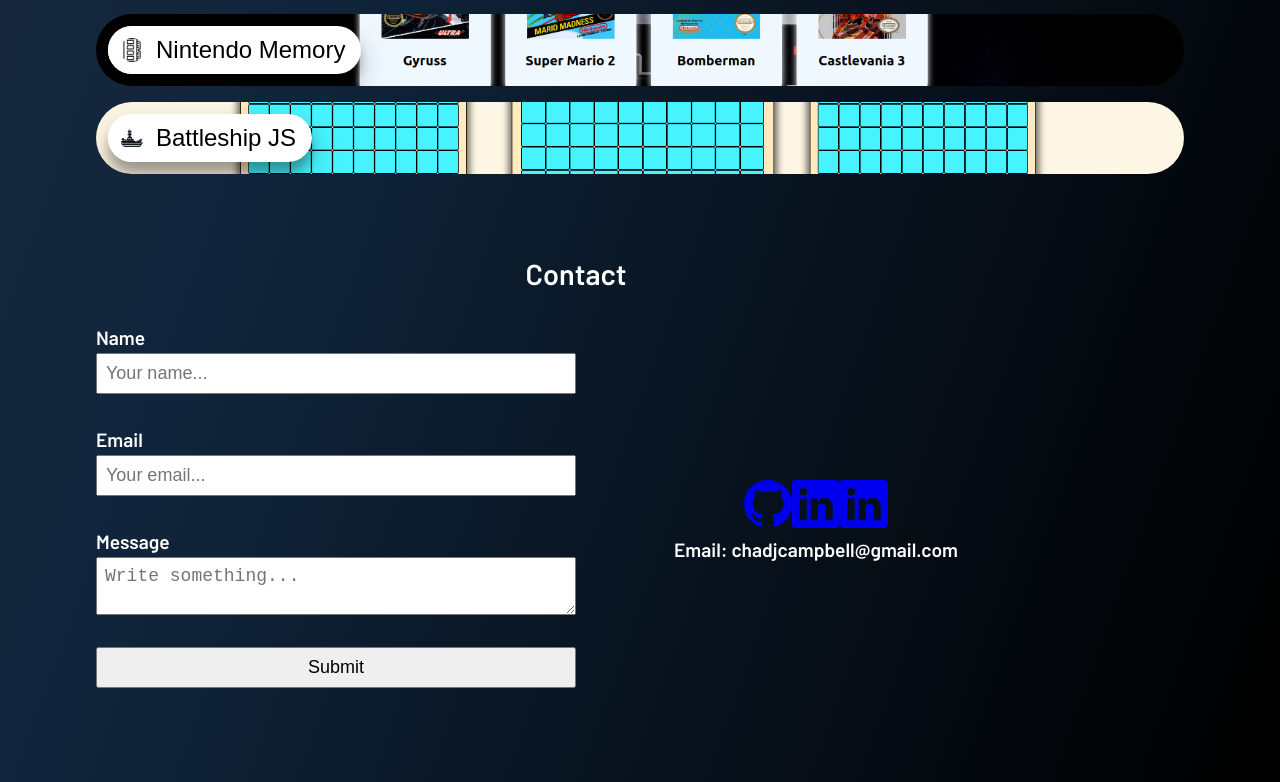
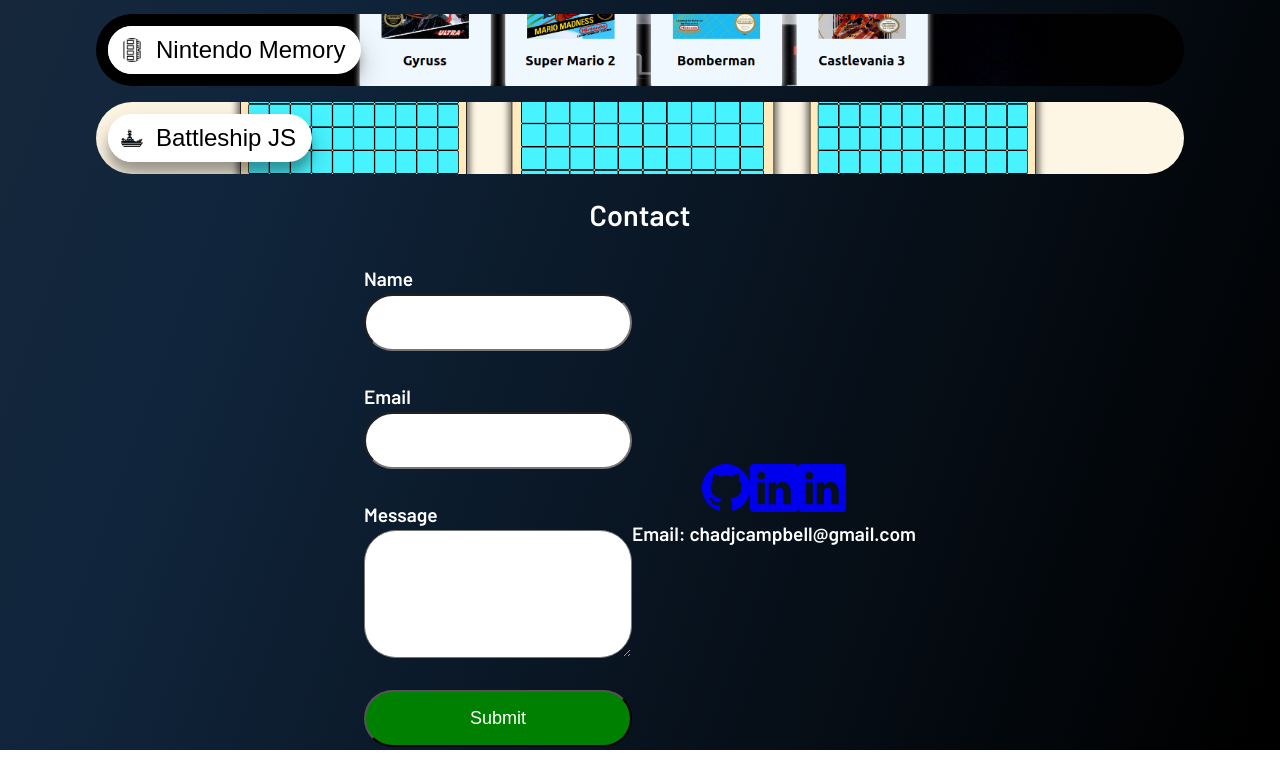
Before and after one commit to chadjcampbell/my-portfolio, a React (Vite) app: page / in a window 1280 px wide. Shown: the part 2863-3645 px from the top of the page. After the commit the page ends 3613 px from the top, so only its background shows below. Built offline with nearby package versions, Linux system fonts and the light colour scheme.

Commit message:
change contact from footer to section

```diff
--- a/src/App.tsx
+++ b/src/App.tsx
@@ -15,8 +15,8 @@
         <About />
         <Skills />
         <Projects />
+        <Contact />
       </main>
-      <Contact />
     </div>
   );
 }
--- a/src/components/contact/Contact.tsx
+++ b/src/components/contact/Contact.tsx
@@ -3,26 +3,17 @@
 
 export const Contact = () => {
   return (
-    <footer className={styles.footer}>
+    <section className={styles.section}>
       <h2>Contact</h2>
-      <section className={styles.section}>
+      <div className={styles.wrapper}>
         <form className={styles.form} action="">
           <label htmlFor="name">Name</label>
-          <input type="text" id="name" name="name" placeholder="Your name..." />
+          <input type="text" id="name" name="name" />
           <label htmlFor="email">Email</label>
-          <input
-            type="text"
-            id="email"
-            name="email"
-            placeholder="Your email..."
-          />
+          <input type="text" id="email" name="email" />
           <label htmlFor="subject">Message</label>
-          <textarea
-            id="message"
-            name="message"
-            placeholder="Write something..."
-          ></textarea>
-          <input type="submit" value="Submit" />
+          <textarea id="message" name="message"></textarea>
+          <button type="submit">Submit</button>
         </form>
         <div className={styles.socials}>
           <div className={styles.icons}>
@@ -55,7 +46,7 @@
             <h4>Email: chadjcampbell@gmail.com</h4>
           </div>
         </div>
-      </section>
-    </footer>
+      </div>
+    </section>
   );
 };
--- a/src/components/contact/contact.module.css
+++ b/src/components/contact/contact.module.css
@@ -1,36 +1,45 @@
-.footer {
+.section {
   display: flex;
   flex-direction: column;
   align-items: center;
   justify-content: center;
   min-height: 70vh;
   max-width: 70rem;
-  margin: 1rem;
 }
 
-.section {
+.wrapper {
   display: flex;
   align-items: center;
-  justify-content: center;
+  justify-content: space-around;
   flex-wrap: wrap;
 }
 
 .form {
   display: flex;
   flex-direction: column;
-  width: 30rem;
 }
 
 .form input {
   margin-bottom: 2rem;
   font-size: 18px;
-  padding: 0.5rem;
+  padding: 1rem;
+  border-radius: 4rem;
 }
 
 .form textarea {
   margin-bottom: 2rem;
   font-size: 18px;
-  padding: 0.5rem;
+  padding: 1rem;
+  border-radius: 2rem;
+  height: 8rem;
+}
+
+.form button {
+  background-color: green;
+  color: white;
+  font-size: 18px;
+  padding: 1rem;
+  border-radius: 2rem;
 }
 
 .socials {
@@ -38,5 +47,4 @@
   flex-direction: column;
   align-items: center;
   justify-content: center;
-  width: 30rem;
 }
```
